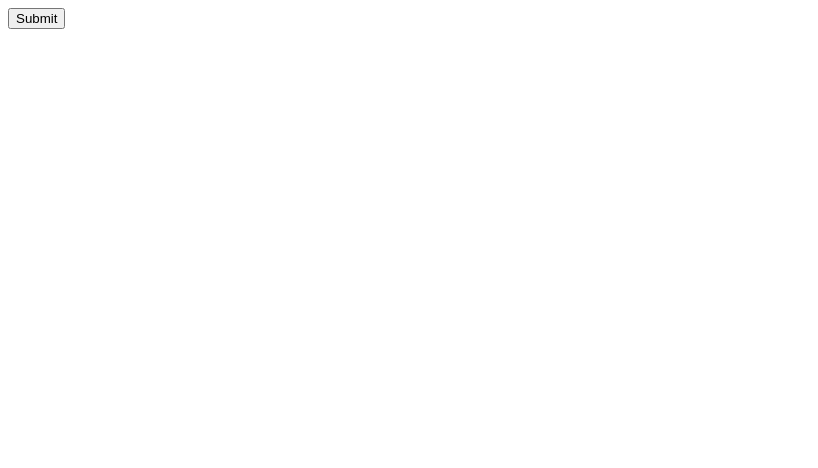
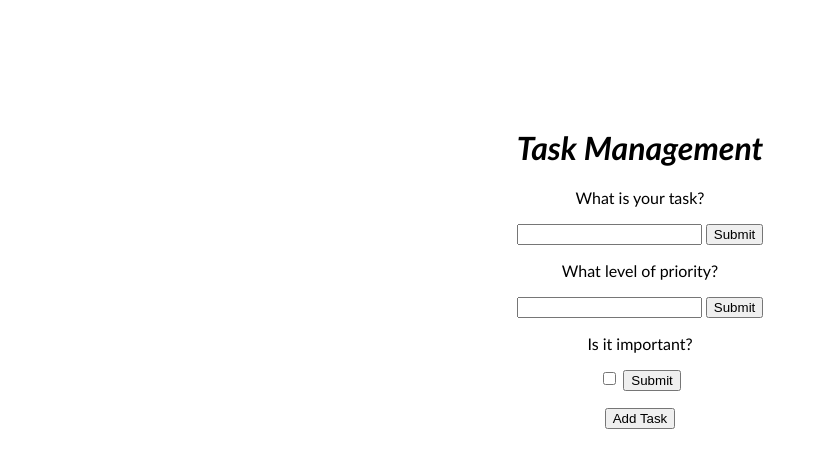
Before and after one commit to smbrown22/finalProject, a plain HTML site: page index.html in a window 1280 px wide. Shown: the whole page, without its empty margins (0-818 px from the left). Drawn offline with Linux system fonts and the light colour scheme.

Commit message:
Add files via upload

```diff
--- a/index.html
+++ b/index.html
@@ -4,11 +4,27 @@
     <meta charset="UTF-8">
     <meta name="viewport" content="width=device-width, initial-scale=1.0">
     <title>Final Project - Task Management</title>
+    <link rel="stylesheet" href="style.css">
     <script src="script.js" defer></script>
 </head>
 <body>
-    <div>
-        <button id = 'submit' onclick="taskAdd()">Submit</button>
+    <h1 id="'bllop">Task Management</h1>
+    <p></p>
+    <p>What is your task?</p>
+    <input type="text" id="taskText">
+    <button type="submit">Submit</button>
+    <p></p>
+
+    <p>What level of priority?</p>
+    <input type="text" id="taskType">
+    <button type="submit">Submit</button>
+    <p></p>
+    <p>Is it important?</p>
+    <input type="checkbox" id="isImportant">
+    <button type="submit">Submit</button>
+    <p></p>
+    <button id = 'submit' onclick="taskAdd()">Add Task</button>
+    <div id = "taskList">
     </div>
 </body>
 </html>
--- a/script.js
+++ b/script.js
@@ -1,5 +1,12 @@
 "use strict";
+
+// defines the
 let btn = document.getElementById('submit')
+let taskList = document.getElementById('taskList')
+
+let taskText = document.getElementById('taskText')
+let taskType = document.getElementById('taskType')
+let isItImportant = document.getElementById('isImportant')
 
 // Constructs the class 'Task', which will be where objects are underneath
 
@@ -11,19 +18,59 @@ class Task {
     }
 }
 
+
 function taskAdd() {
     // creates task for user by taking inputs
-    let x = new Task(window.prompt("What's your task?") , window.prompt("What's the priority") , window.confirm("Is it important?"))
+    let x = new Task(taskText.value , taskType.value , isItImportant.value)
 
     // creates where the output will be displayed
-    let newTask = document.createElement('p')
-    let deleteButton = document.createElement('button')
+    var newTask = document.createElement('p')
+    var deleteButton = document.createElement('button')
+    var doneBox = document.createElement('input')
+
+    // sets the IDS of the output displays
+    newTask.setAttribute('id' , 'newTask')
+    deleteButton.setAttribute('id' , 'deleteButton')
+    doneBox.setAttribute('id' , 'doneBox')
+
     // makes obj string to be outputted
-    newTask.textContent = JSON.stringify(x)
+    newTask.textContent = 'Task: ' +" " + `${taskText.value}` + " ---------------- " + 'Priority: ' + " " + `${taskType.value}`
+    console.log(JSON.stringify(x))
+
+    // Clarification on what button does
     deleteButton.textContent = "Delete"
-    // if isImportant is checked: color will be red
-    if (x.taskGiven = true) {
+    doneBox.textContent = "Done"
+
+    // Defines the type of the deleteButton, and adds an onclick attribute to the button that allows taskDelete to work.
+    deleteButton.setAttribute('type' , 'submit')
+    deleteButton.setAttribute('onclick' , 'taskDelete()')
+
+    // Defines the type of doneBox, and adds an onclick attribute to the box that allows taskDone to work.
+    doneBox.setAttribute('type' , 'checkbox')
+
+    // if isImportant is checked: color will be red; else; color will be black
+    console.log(isItImportant.value)
+    if (x.isImportant == 'on') {
         console.log("true")
+        newTask.setAttribute('style' , 'color:red')
     }
-    document.body.appendChild(newTask)
+    else {
+        console.log(false)
+        newTask.setAttribute('style' , 'color:black')
+    }
+
+    // adds the output to the div
+    taskList.appendChild(newTask)
+    taskList.appendChild(doneBox)
+    taskList.appendChild(deleteButton)
 }
+
+function taskDelete() {
+    // deletes the corresponding task AFTER the press of the deleteButton
+    let newTask = document.getElementById('newTask')
+    let deleteButton = document.getElementById('deleteButton')
+    let doneBox = document.getElementById('doneBox')
+    taskList.removeChild(newTask)
+    taskList.removeChild(doneBox)
+    taskList.removeChild(deleteButton)
+}
--- /dev/null
+++ b/style.css
@@ -0,0 +1,15 @@
+body {
+    text-align: center;
+    margin-top: 10%;
+    font-family: 'Gill Sans', 'Gill Sans MT', Calibri, 'Trebuchet MS', sans-serif;
+}
+
+h1 {
+    font-weight: bolder;
+    font-style:italic;
+}
+
+.newTask {
+    border: 10px;
+    border-color: gray;
+}
```
